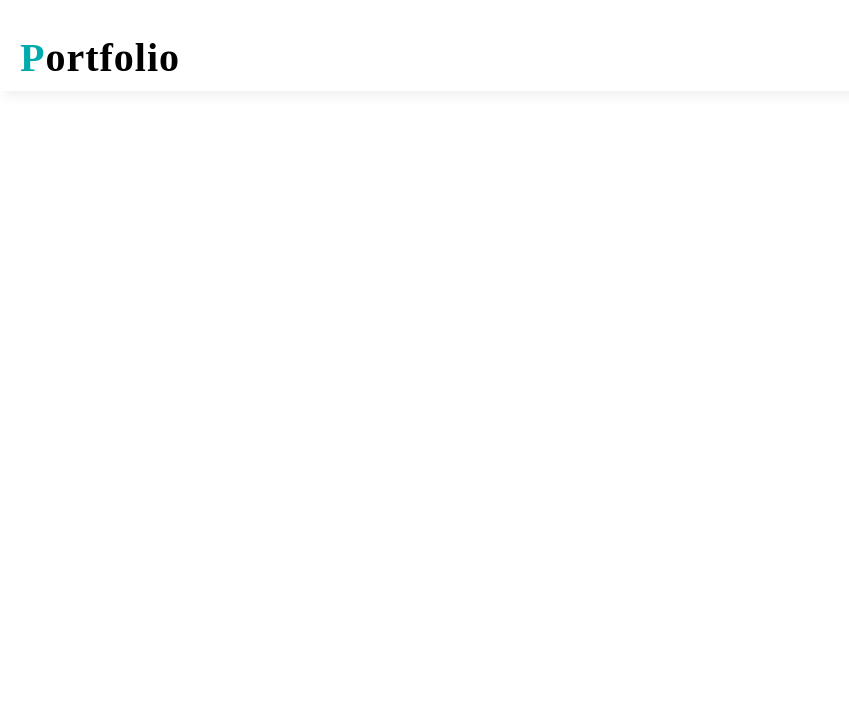
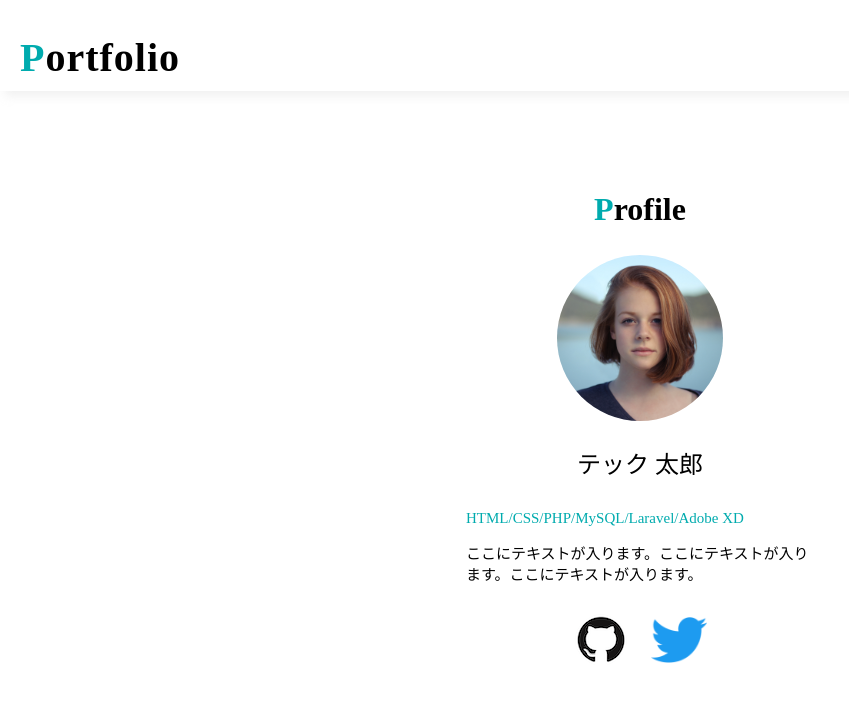
Before and after one commit to robocon0417/PortfolioSample, a PHP site: page / in a window 1280 px wide. Before the commit the part shown is almost empty. Shown: the top 702 px of the page, without its empty margins (0-849 px from the left). Run offline with PHP 8.4, Linux system fonts and the light colour scheme.

Commit message:
mainのPortforioの箱作成

```diff
--- a/index.html
+++ b/index.html
@@ -25,6 +25,50 @@
     </h1>
 </header>
 
+<!--
+  mainタグの作成
+  ・Profile用とWork用の箱を作成する
+  →divタグを使っていきます
+-->
+
+<div class="block-main">
+
+<!--
+    profileの箱
+-->
+
+<div class="box-profile">
+    <h2 class="sub-title">
+        <span class="color-green">P</span>rofile
+    </h2>
+    <div class="item-list">
+        <img src="img/profile.png" alt="p露フィール画像">
+        <b>テック 太郎</b>
+        <p class="color-green">HTML/CSS/PHP/MySQL/Laravel/Adobe XD</p>
+        <p>ここにテキストが入ります。ここにテキストが入ります。ここにテキストが入ります。</p>
+    </div>
+    <ul class="icon-list">
+        <li>
+            <a href="">
+                <img src="img/github.png" alt="Githubアイコン">
+            </a>
+        </li>
+         <li>
+             <a href="">
+                 <img src="img/twitter.png" alt="twitterアイコン">
+             </a>
+         </li>
+    </ul>
+
+</div>
+
+<!--
+    workの箱
+-->
+
+<div>
+
+</div>
 
 
 </body>
--- a/style.css
+++ b/style.css
@@ -9,6 +9,10 @@ body{
 
 .color-green {
     color: #00abae;
+}
+
+.sub-title{
+    font-size: 32px;
 }
 
 
@@ -27,3 +31,54 @@ body{
     text-decoration: none;
     letter-spacing: 1px;
 }
+
+/*
+*{main}のスタイルシート
+*/
+
+.block-main{
+    text-align: center;
+    margin: 100px 0;
+}
+
+/*
+*{Profile}のスタイルシート
+*/
+
+.item-list{
+    width: 100%;
+    max-width: 348px;
+    margin: 0 auto;
+}
+
+.item-list b{
+    display: block;
+    font-size: 24px;
+    font-weight: normal;
+    margin: 20px 0 30px;
+}
+
+.item-list p{
+    font-size: 15px;
+    line-height: normal;
+    text-align: left;
+}
+
+.icon-list{
+    list-style: none;
+    width: 100%;
+    max-width: 247px;
+    margin: 30px auto;
+    padding: 0;
+    display: flex;
+    justify-content: center;
+    align-items: center;
+}
+
+.icon-list li{
+    margin-right: 22px;
+}
+
+.icon-list li:last-child{
+    margin-right: 0;
+}
```
